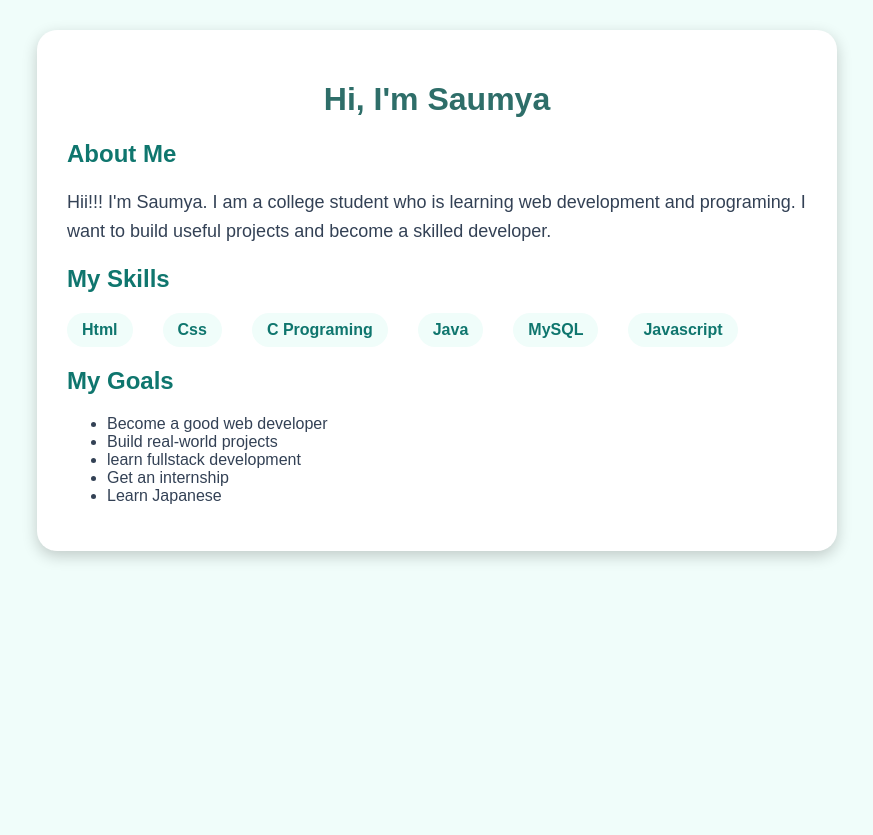
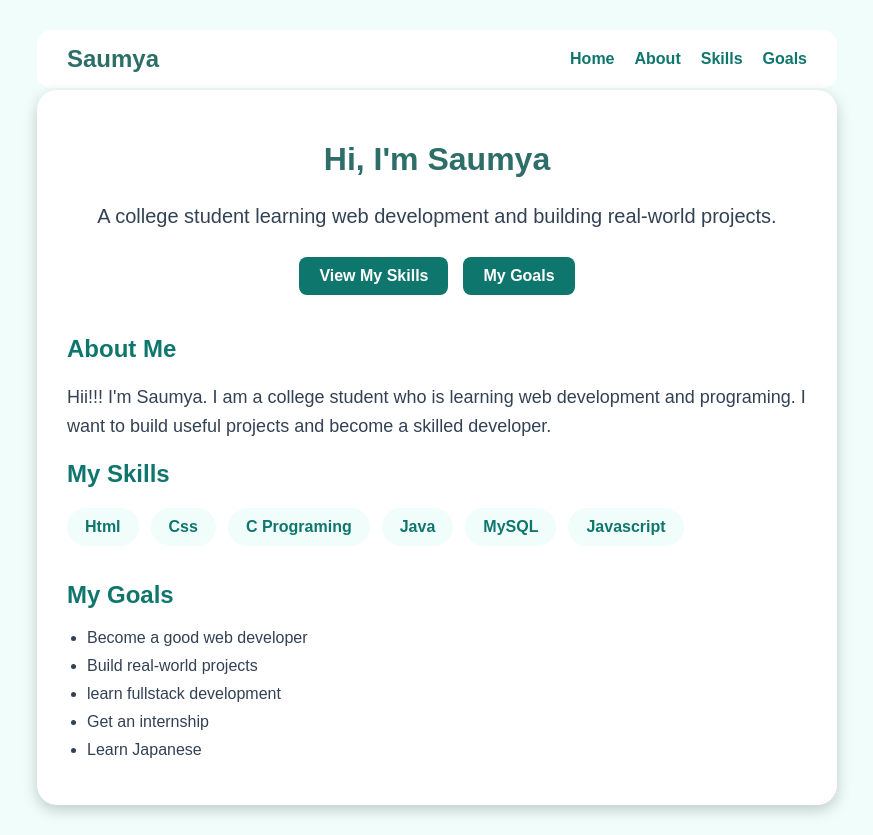
Before and after one commit to Saumya-1311/my_developer_profile, a plain HTML site: page index.html in a window 1280 px wide. Shown: the whole page, without its empty margins (203-1076 px from the left). Before the commit the page ends 800 px from the top, so only its background shows below. Drawn offline with Linux system fonts and the light colour scheme.

Commit message:
Build portfolio layout and styling

```diff
--- a/index.html
+++ b/index.html
@@ -7,11 +7,30 @@
 </head>
 
 <body>
+    <nav class="navbar">
+        <h2>Saumya</h2>
+
+        <ul>
+            <li><a href="#home">Home</a></li>
+            <li><a href="#about">About</a></li>
+            <li><a href="#mySkills">Skills</a></li>
+            <li><a href="#goals">Goals</a></li>
+        </ul>
+    </nav>
+
     <div class="card">
-        <h1>Hi, I'm Saumya</h1>
-        <h2>About Me</h2>
+        <h1 id="home">Hi, I'm Saumya</h1>
+        <p class="intro">
+             A college student learning web development and building real-world projects.
+        </p>
+
+        <div class="buttons">
+            <a href="#mySkills">View My Skills</a>
+            <a href="#goals">My Goals</a>
+        </div>
+        <h2 id="about">About Me</h2>
         <p>Hii!!! I'm Saumya. I am a college student who is learning web development and programing. I want to build useful projects and become a skilled developer.</p>
-        <h2>My Skills</h2>
+        <h2 id="mySkills">My Skills</h2>
         <ul class="skills">
             <li>Html</li>
             <li>Css</li>
@@ -20,8 +39,8 @@
             <li>MySQL</li>
             <li>Javascript</li>
         </ul>
-        <h2>My Goals</h2>
-        <ul>
+        <h2 id="goals">My Goals</h2>
+        <ul class="goals">
             <li>Become a good web developer</li>
             <li>Build real-world projects</li>
             <li>learn fullstack development</li>
--- a/style.css
+++ b/style.css
@@ -31,25 +31,35 @@ p {
 .skills {
     display: flex;
     flex-wrap: wrap;
-    gap: 30px;
+    gap: 12px;
     padding: 0;
+    margin-bottom: 30px;
 }
 
 .skills li {
-    background-color: #F0FDFA ;
+    background-color: #F0FDFA;
     color: #0F766E;
-    padding: 8px 15px;
+    padding: 10px 18px;
     border-radius: 20px;
     font-weight: bold;
     list-style: none;
+    transition: 0.2s;
+}
+
+.skills li:hover {
+    transform: translateY(-3px);
 }
 
 ul {
     color: #334155;
 }
+.goals {
+    padding-left: 20px;
+}
 
-.skills li:hover {
-    transform: translateY(-3px);
+.goals li {
+    margin-bottom: 10px;
+    color: #334155;
 }
 
 @media (max-width: 600px) {
@@ -68,4 +78,94 @@ ul {
     p {
         font-size: 16px;
     }
+
+    .navbar {
+        flex-direction: column;
+        gap: 15px;
+        padding: 15px;
+    }
+
+    .navbar ul {
+        gap: 12px;
+        flex-wrap: wrap;
+        justify-content: center;
+    }
+
+    .buttons {
+        flex-direction: column;
+        align-items: center;
+    }
+
+    .buttons a {
+        width: 80%;
+        text-align: center;
+    }
 }
+
+.navbar {
+    display: flex;
+    justify-content: space-between;
+    align-items: center;
+    padding: 15px 30px;
+    background-color: white;
+    border-bottom: 2px solid #F0FDFA;
+    border-radius: 15px;
+}
+
+.navbar h2 {
+    margin: 0;
+    color: #2e6e69;
+}
+
+.navbar ul {
+    display: flex;
+    list-style: none;
+    gap: 20px;
+    margin: 0;
+    padding: 0;
+}
+
+.navbar a {
+    text-decoration: none;
+    color: #0F766E;
+    font-weight: bold;
+}
+
+.navbar a:hover {
+    color: #2e6e69;
+}
+
+.intro {
+    text-align: center;
+    font-size: 20px;
+    margin-bottom: 25px;
+}
+
+.buttons {
+    display: flex;
+    justify-content: center;
+    gap: 15px;
+    margin-bottom: 40px;
+}
+
+.buttons a {
+    background-color: #0F766E;
+    color: white;
+    padding: 10px 20px;
+    border-radius: 8px;
+    text-decoration: none;
+    font-weight: bold;
+}
+
+.buttons a:hover {
+    background-color: #2e6e69;
+}
+
+#about {
+    margin-top: 35px;
+}
+
+#skills,
+#goals {
+    margin-top: 35px;
+}
```
